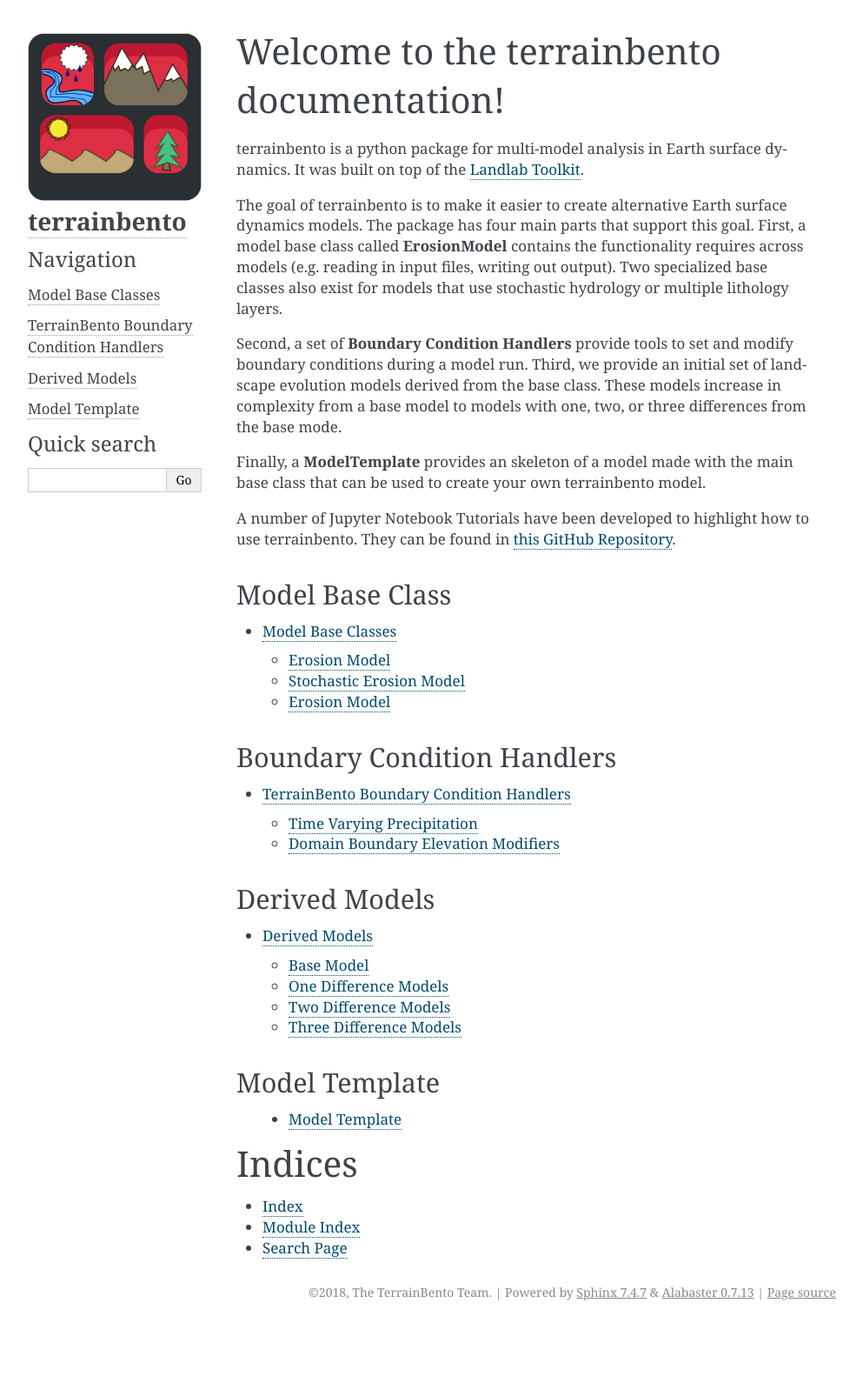
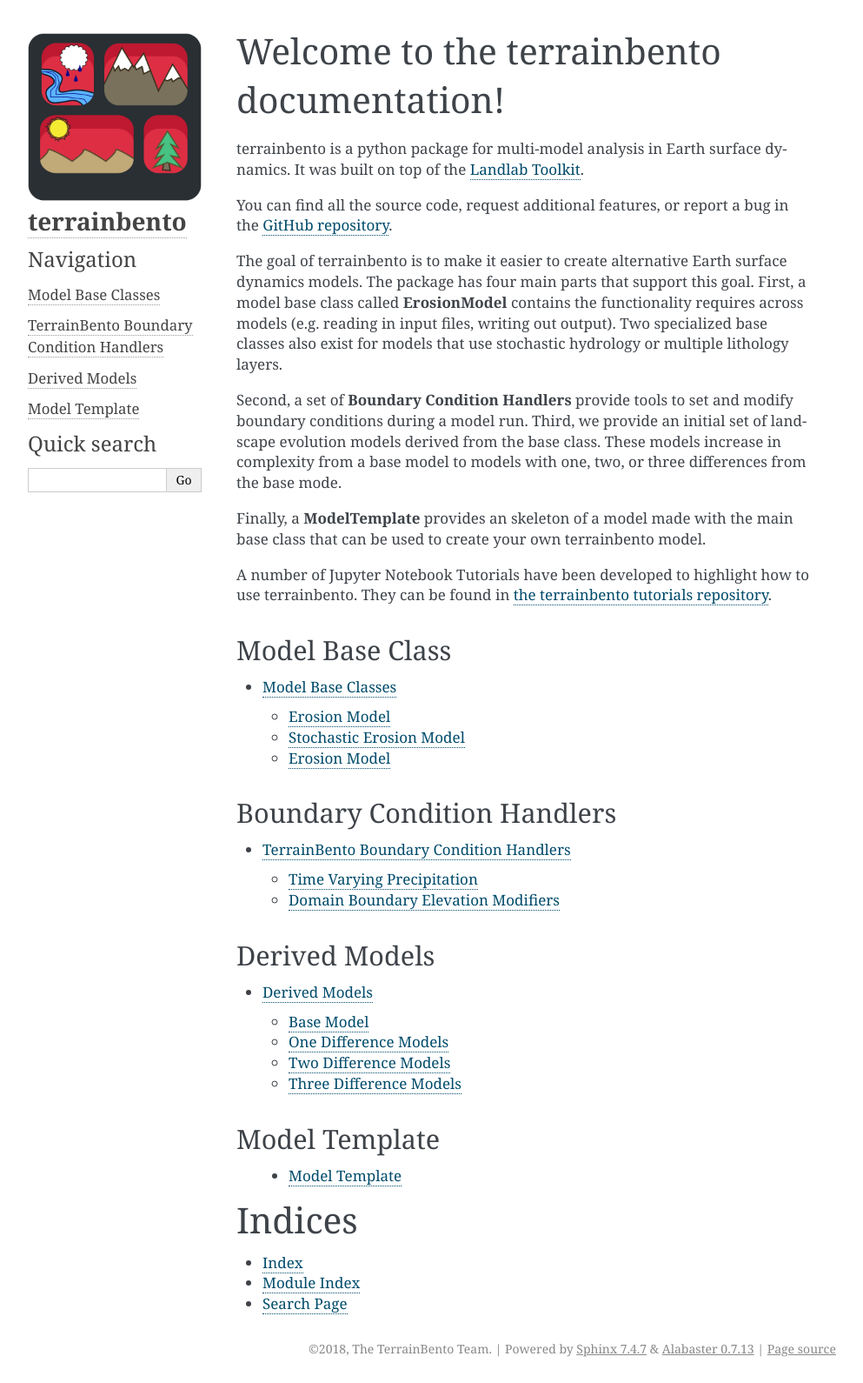
Before and after one commit to TerrainBento/terrainbento, a Sphinx documentation site: the page built from docs/index.rst, in a window 1280 px wide. Shown: the whole page at 87% size, without its empty margins (148-1141 px from the left). Built offline with Sphinx 7.4.7, drawn with Linux system fonts in a browser that asks for light colours; before the commit the page ends 1525 px from its top, so only the background shows below that.

Commit message:
bit of doc updating

```diff
--- a/docs/index.rst
+++ b/docs/index.rst
@@ -10,6 +10,11 @@ terrainbento is a python package for multi-model analysis in Earth surface
 dynamics. It was built on top of the `Landlab Toolkit`_.
 
 .. _Landlab Toolkit: https://landlab.github.io
+
+You can find all the source code, request additional features, or report a bug
+in the `GitHub repository`_.
+
+.. _GitHub repository: https://github.com/TerrainBento/terrainbento
 
 The goal of terrainbento is to make it easier to create alternative Earth
 surface dynamics models. The package has four main parts that support this
@@ -28,9 +33,9 @@ Finally, a **ModelTemplate** provides an skeleton of a model made with the main
 base class that can be used to create your own terrainbento model.
 
 A number of Jupyter Notebook Tutorials have been developed to highlight how to
-use terrainbento. They can be found in `this GitHub Repository`_.
+use terrainbento. They can be found in `the terrainbento tutorials repository`_.
 
-.. _this GitHub Repository: https://github.com/TerrainBento/examples_tests_and_tutorials
+.. _the terrainbento tutorials repository: https://github.com/TerrainBento/examples_tests_and_tutorials
 
 
 Model Base Class
```
